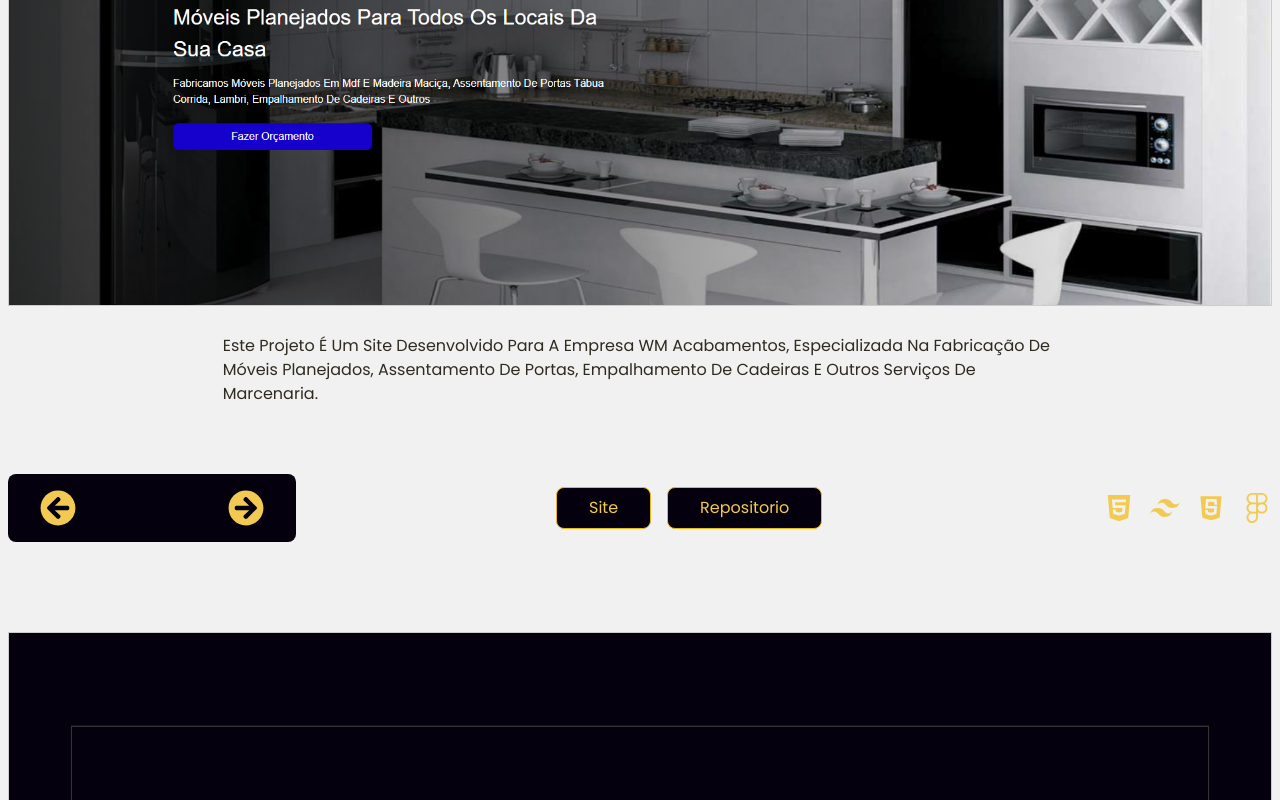
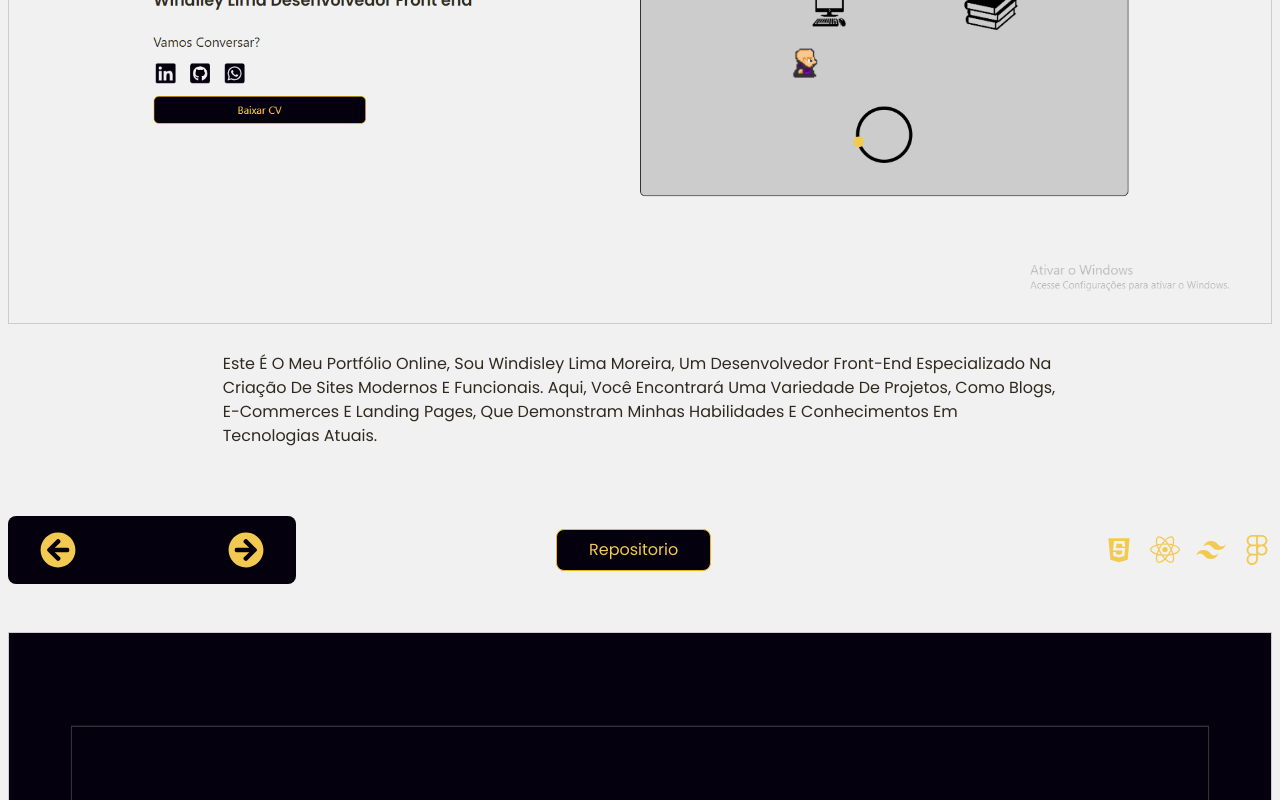
Before and after one commit to Windisley/Portfolio-React-Tailwind, a React (Vite) app: page / in a window 1280 px wide. Shown: the part 2317-3117 px from the top of the page. Built offline with nearby package versions, Linux system fonts and the light colour scheme.

Commit message:
Alterando posição dos projetos

```diff
--- a/src/components/Projects.jsx
+++ b/src/components/Projects.jsx
@@ -35,25 +35,25 @@ const Projects = ()=>{
       };
 
     const imgsProjects1 = [
+        {
+            img: Homeimg,
+            text: `Este é o meu portfólio online, sou Windisley Lima Moreira, um desenvolvedor front-end especializado na criação de sites modernos e funcionais. Aqui, você encontrará uma variedade de projetos, como blogs, e-commerces e landing pages, que demonstram minhas habilidades e conhecimentos em tecnologias atuais.`,
+            id: 1,
+            github: "https://github.com/Windisley/Portfolio-React-Tailwind",
+            previa: "",
+            techs: ["javascript", "react", "tailwind", "figma"]
+        },
 
         {
             img: wmacabamentos,
             text: "Este projeto é um site desenvolvido para a empresa WM Acabamentos, especializada na fabricação de móveis planejados, assentamento de portas, empalhamento de cadeiras e outros serviços de marcenaria.",
-            id: 1,
+            id: 2,
             github: "https://github.com/Windisley/WM-Acabamentos",
             previa: "https://wmacabamentosmoveis.com.br/#inicio",
             techs: ["html","tailwind", "javascript", "figma",]
         },
 
 
-        {
-            img: Homeimg,
-            text: `Este é o meu portfólio online, sou Windisley Lima Moreira, um desenvolvedor front-end especializado na criação de sites modernos e funcionais. Aqui, você encontrará uma variedade de projetos, como blogs, e-commerces e landing pages, que demonstram minhas habilidades e conhecimentos em tecnologias atuais.`,
-            id: 2,
-            github: "https://github.com/Windisley/Portfolio-React-Tailwind",
-            previa: "",
-            techs: ["javascript", "react", "tailwind", "figma"]
-        },
         {
             img: landingpg,
             text: "Desenvolvi uma landing page otimizada para divulgar o monitor gamer Samsung T350, com foco em acessibilidade, SEO e experiência do usuário, garantindo uma navegação intuitiva e eficaz na conversão de clientes.",
```
